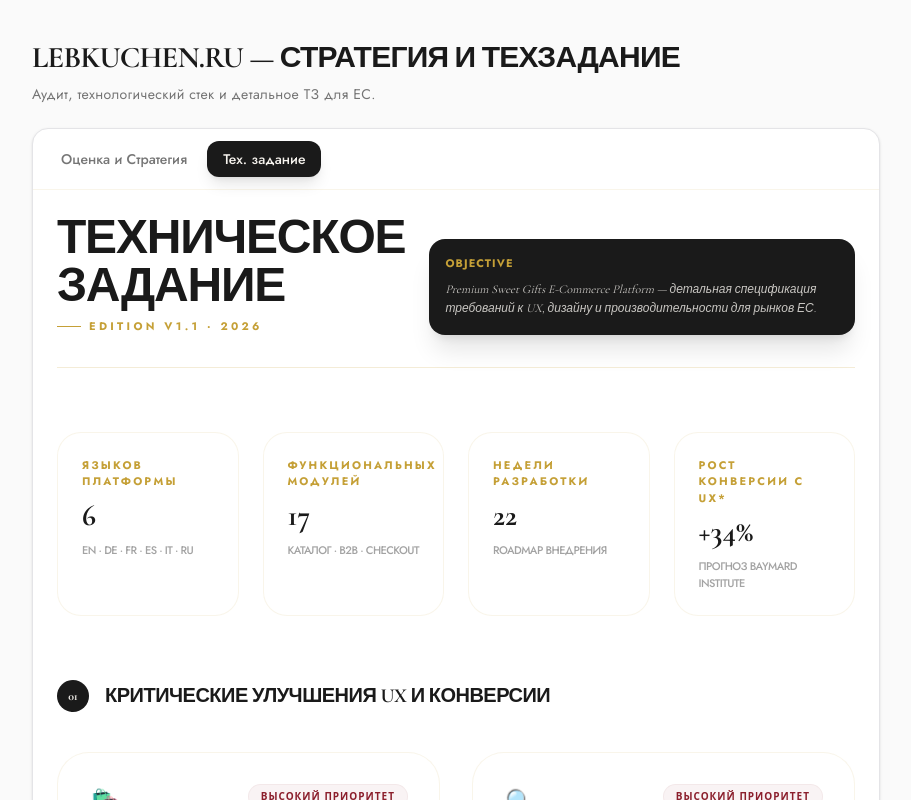
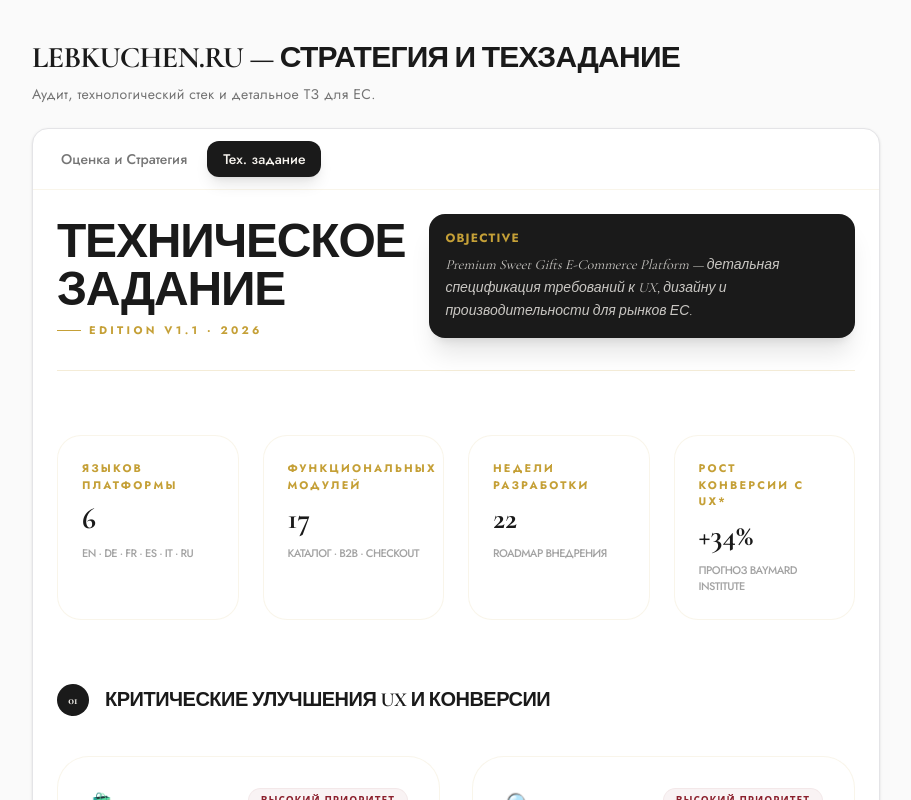
Before and after one commit to alekseevpo/lebkuchen, a Next.js app: page / in a window 1280 px wide. Both pictures are taken after a click on the button "Тех. задание". Shown: the top 800 px of the page, without its empty margins (184-1095 px from the left). Built offline with nearby package versions, Linux system fonts and the light colour scheme.

Commit message:
UI: Increase font size for Objective section in Spec tab

```diff
--- a/app/page.tsx
+++ b/app/page.tsx
@@ -161,8 +161,8 @@
                       </div>
                     </div>
                     <div className="max-w-md p-4 bg-brand-ink text-brand-cream rounded-2xl space-y-2 shadow-xl">
-                      <p className="text-[11px] font-bold text-brand-gold uppercase tracking-widest font-sans">Objective</p>
-                      <p className="text-xs leading-relaxed font-serif opacity-80 italic">
+                      <p className="text-xs font-bold text-brand-gold uppercase tracking-widest font-sans">Objective</p>
+                      <p className="text-sm leading-relaxed font-serif opacity-80 italic">
                         Premium Sweet Gifts E-Commerce Platform — детальная спецификация требований к UX, дизайну и
                         производительности для рынков ЕС.
                       </p>
```
